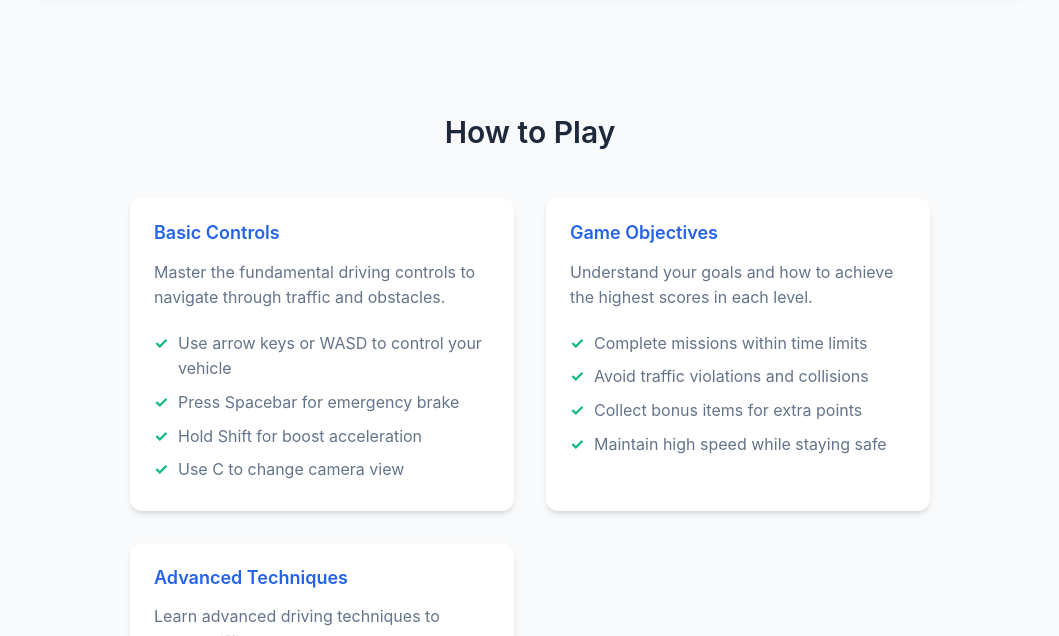
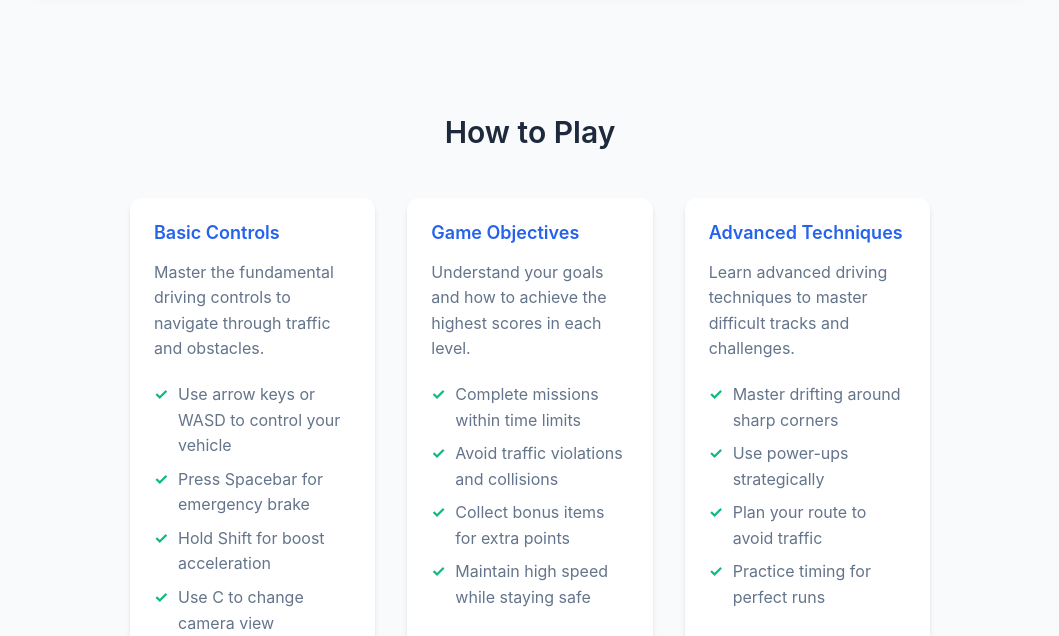
Before and after one commit to AnastasiiaBulba/Track, a plain HTML site: page index.html in a window 1280 px wide. Shown: the part 2164-2800 px from the top of the page, without its empty margins (110-1169 px from the left). Drawn offline with Linux system fonts and the light colour scheme.

Commit message:
fix section how

```diff
--- a/css/home.css
+++ b/css/home.css
@@ -75,7 +75,7 @@
   background: url("../assets/TrafficTrap2.jpg") center center/cover no-repeat;
   filter: blur(16px);
   z-index: 0;
-  opacity: 0.7;
+  opacity: 0.9;
   /* Маска для розмитих країв */
   mask-image: radial-gradient(
     circle at 50% 50%,
@@ -210,10 +210,21 @@
 }
 
 .how-to-play-grid {
-  display: grid;
-  grid-template-columns: repeat(auto-fit, minmax(250px, 1fr));
+  display: flex;
+  flex-direction: column;
   gap: var(--spacing-xl);
-  margin-top: var(--spacing-xl);
+}
+
+@media (min-width: 1280px) {
+  .how-to-play-grid {
+    flex-direction: row;
+    justify-content: space-between;
+    align-items: stretch;
+  }
+  .how-to-item {
+    flex: 1 1 0;
+    max-width: 32%;
+  }
 }
 
 .how-to-item {
```
